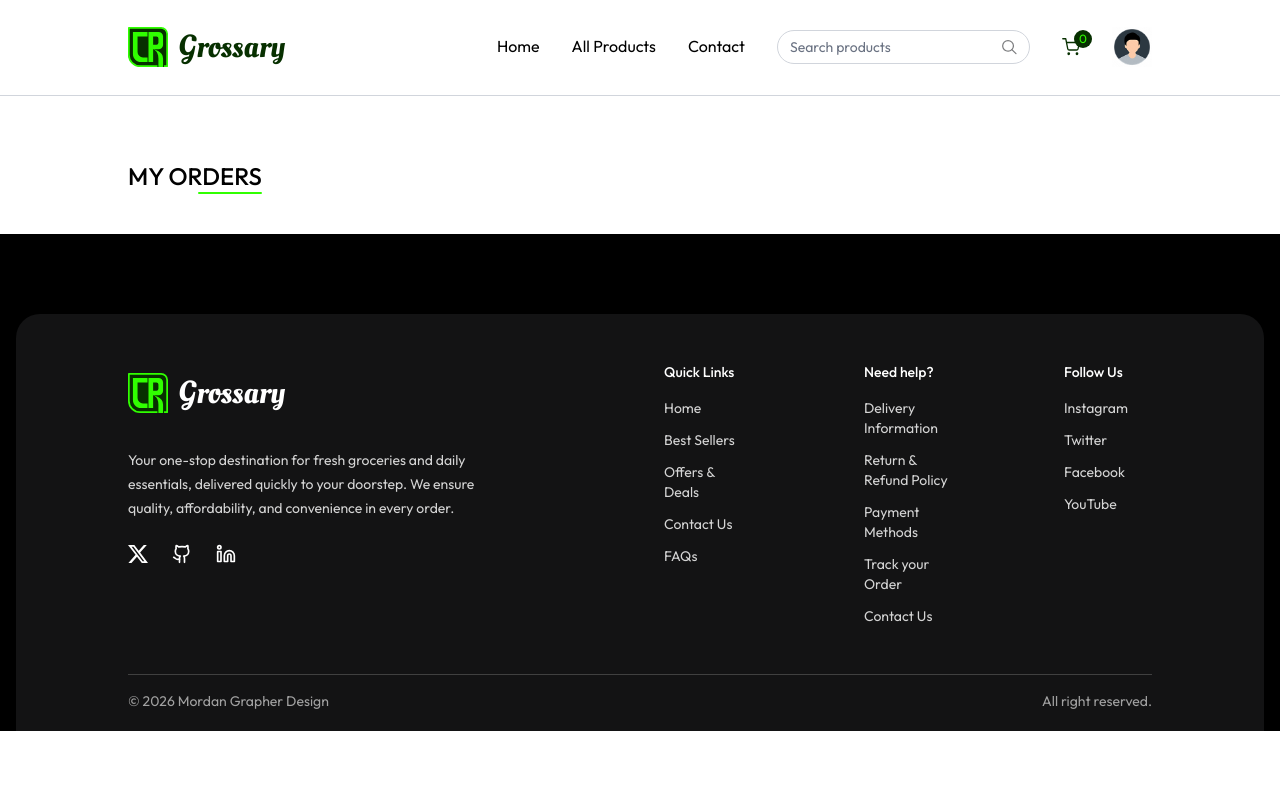
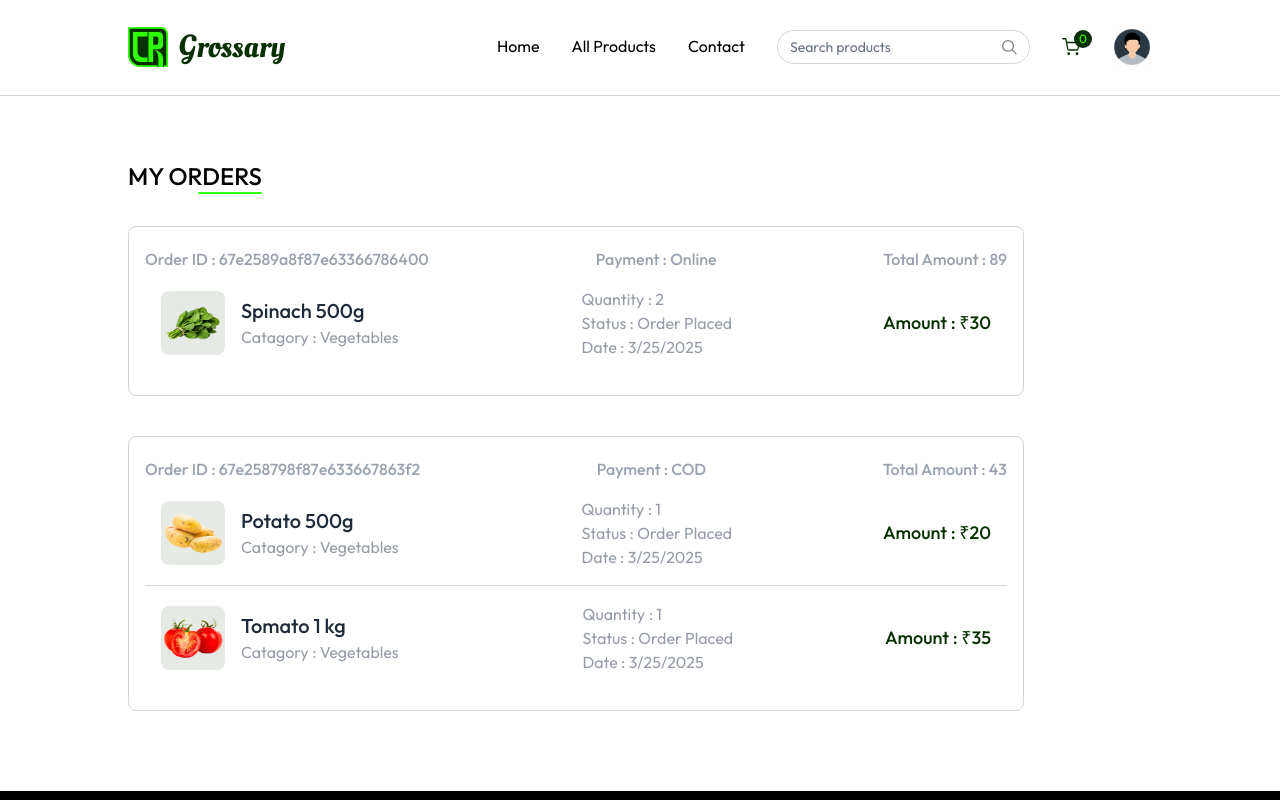
Before and after one commit to roaunak-gupta/React-Chatran-Grossary, a React (Vite) app in the folder Chatran-Grossary/: page /myorders in a window 1280 px wide. Shown: the top 800 px of the page. Built offline with nearby package versions, Linux system fonts and the light colour scheme.

Commit message:
Adding MyOrder Page

```diff
--- a/Chatran-Grossary/src/pages/user_pages/MyOrders.jsx
+++ b/Chatran-Grossary/src/pages/user_pages/MyOrders.jsx
@@ -1,18 +1,59 @@
-import React from 'react'
+import React, { useEffect, useState } from 'react'
 import { useAppContext } from '../../context/AppContext'
+import { dummyOrders } from '../../assets/assets';
 
 const MyOrders = () => {
 
-    const { products } = useAppContext();
+    const [myOrder, setMyOrder] = useState([]);
+    const { currency } = useAppContext();
 
+    const fetchMyOrders = async () => {
+        setMyOrder(dummyOrders);
+    }
+
+
+    useEffect(() => {
+        fetchMyOrders();
+    }, [])
     return (
         <div className='mt-16 flex flex-col'>
-            <div className='flex flex-col items-end w-max'>
+            <div className='flex flex-col items-end w-max mb-8'>
                 <p className='text-2xl font-medium uppercase'>My Orders</p>
                 <div className='w-16 h-0.5 bg-primary-lightgreen rounded-full'></div>
             </div>
 
+            {myOrder.map((order, index) => (
+                <div key={index} className='border border-gray-300 rounded-lg mb-10 p-4 py-5 max-w-4xl'>
+                    <p className='flex justify-between md:items-center text-gray-400 md:font-medium max-md:flex-col'>
+                        <span>Order ID : {order._id}</span>
+                        <span>Payment : {order.paymentType}</span>
+                        <span>Total Amount : {order.amount}</span>
+                    </p>
 
+                    {order.items.map((item, index) => (
+                        <div key={index} className={`relative bg-white text-gray-500/70 ${order.items.length !== index + 1 && "border-b"} border-gray-300 flex flex-col md:flex-row md:items-center justify-between p-4 md:gap-16 w-full max-w-4xl`}>
+                            <div className='flex  items-center mb-4 md:mb-0'>
+                                <div className='bg-primary-darkgreen/10 rounded-lg'>
+                                    <img src={item.product.image[0]} alt={item.product.name} className='w-16 h-16 ' />
+                                </div>
+                                <div className='ml-4'>
+                                    <h2 className='text-xl font-medium text-gray-800'>{item.product.name}</h2>
+                                    <p>Catagory : {item.product.category}</p>
+                                </div>
+                            </div>
+                            <div className='flex flex-col justify-center md:ml-8 mb-4 md:mb-0'>
+                                <p>Quantity : {item.quantity || "1"}</p>
+                                <p>Status : {order.status}</p>
+                                <p>Date : {new Date(order.createdAt).toLocaleDateString()}</p>
+
+                            </div>
+                            <p className='text-primary-darkgreen font-medium text-lg'>
+                                Amount : {currency}{item.product.offerPrice * item.quantity}
+                            </p>
+                        </div>
+                    ))}
+                </div>
+            ))}
         </div>
     )
 }
```
